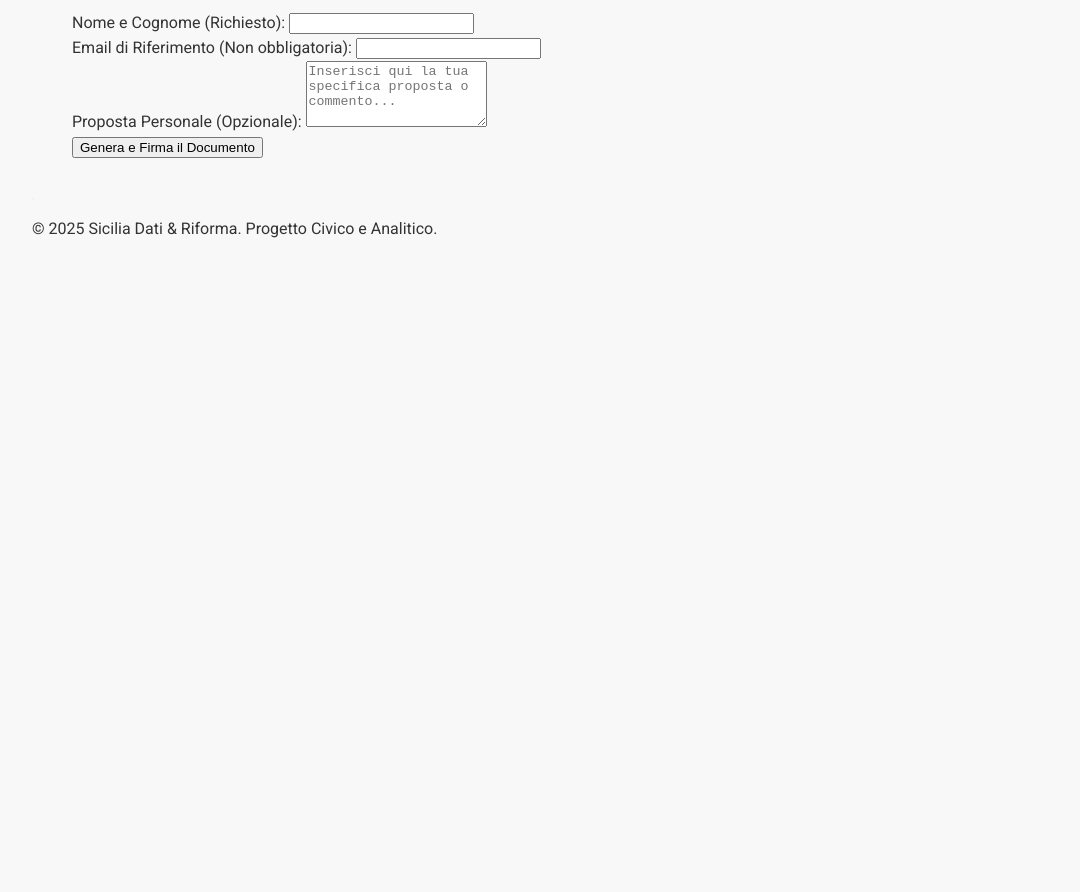
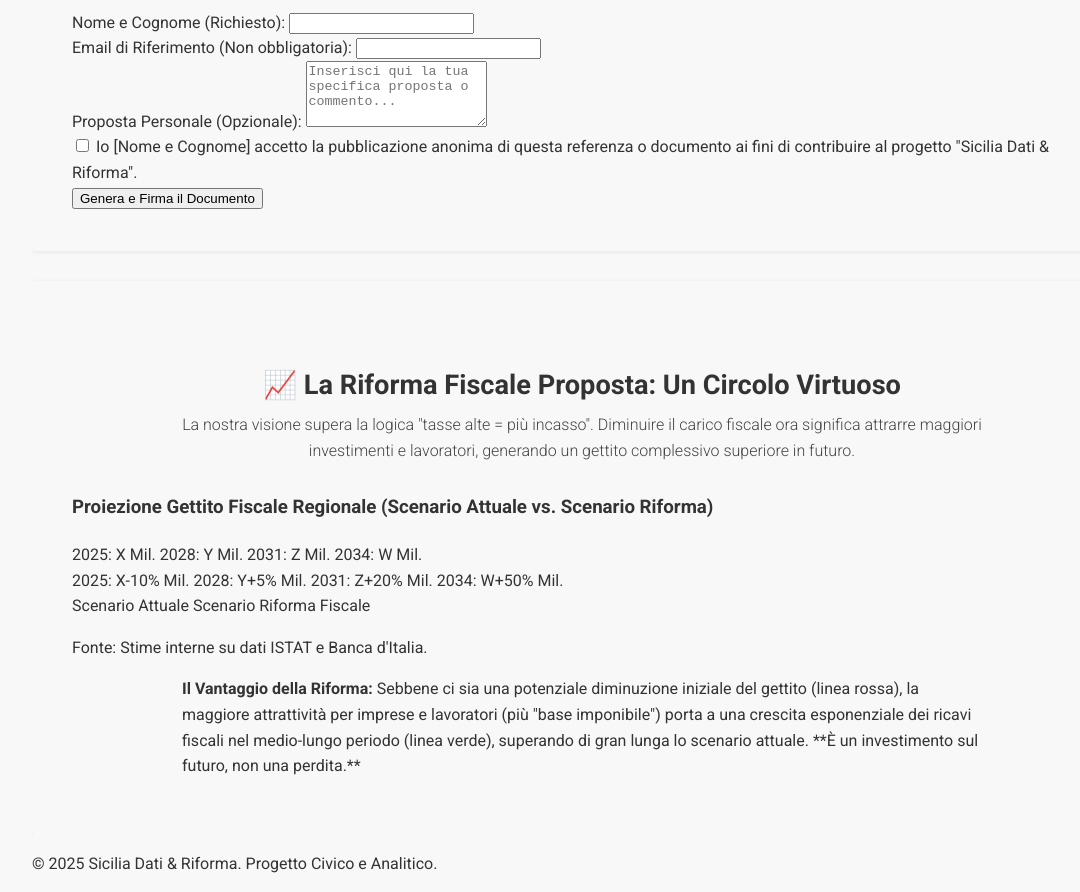
Before and after one commit to dragoncello357/Site, a plain HTML site: page Index.html in a window 1280 px wide. Shown: the part 2560-3452 px from the top of the page, without its empty margins (58-1138 px from the left). Before the commit the page ends 2817 px from the top, so only its background shows below. Drawn offline with nearby package versions, Linux system fonts and the light colour scheme.

Commit message:
Update Index.html

```diff
--- a/Index.html
+++ b/Index.html
@@ -158,36 +158,48 @@
             <textarea id="propostaUtente" rows="4" placeholder="Inserisci qui la tua specifica proposta o commento..."></textarea>
         </div>
 
+        <div class="form-group consent-checkbox">
+            <input type="checkbox" id="consensoPubblicazione" required>
+            <label for="consensoPubblicazione">Io [Nome e Cognome] accetto la pubblicazione anonima di questa referenza o documento ai fini di contribuire al progetto "Sicilia Dati & Riforma".</label>
+        </div>
+
         <button class="cta-link" onclick="generaPDF()">Genera e Firma il Documento</button>
     </div>
 
-        <div id="pdfContent" style="display:none; padding: 20px; font-size: 10px; line-height: 1.5;">
-            <h1 style="text-align: center; color: #007bff; font-size: 16px; margin-bottom: 20px;">Documento di Adesione e Impegno Civico - Sicilia Dati & Riforma</h1>
+    </section>
 
-            <h2 style="font-size: 12px; border-bottom: 1px solid #ccc;">1. Dati del Sostenitore</h2>
-            <p><strong>Nome e Cognome:</strong> <span id="pdfNome"></span></p>
-            <p><strong>Email di Riferimento:</strong> <span id="pdfEmail"></span></p>
+<section id="riforma-fiscale" class="data-section">
+    <h2>📈 La Riforma Fiscale Proposta: Un Circolo Virtuoso</h2>
+    <p class="summary">La nostra visione supera la logica "tasse alte = più incasso". Diminuire il carico fiscale ora significa attrarre maggiori investimenti e lavoratori, generando un gettito complessivo superiore in futuro.</p>
 
-            <h2 style="font-size: 12px; border-bottom: 1px solid #ccc; margin-top: 15px;">2. Informativa sulla Protezione Dati (GDPR)</h2>
-            <p style="text-align: justify;">
-                Il presente documento ha valore di petizione civile e supporto a iniziative politiche di riforma. I dati personali (nome e cognome) sono raccolti e trattati unicamente per attestare l'adesione al manifesto "Sicilia Dati & Riforma" e a supporto delle proposte di riforma strutturale. Il trattamento avviene in conformità con il Regolamento Generale sulla Protezione dei Dati (GDPR - Regolamento UE 2016/679). I dati non saranno ceduti a terzi per finalità commerciali. Il Titolare del Trattamento è il Comitato Promotore del progetto. Il sostenitore ha il diritto di accedere, rettificare o cancellare i propri dati in qualsiasi momento, inviando richiesta all'indirizzo email di riferimento del progetto. Con la firma, si dichiara di aver letto e compreso la presente informativa. Il mancato consenso al trattamento dei dati essenziali (Nome e Cognome) rende nulla l'adesione. Il sostenitore conferma di aver fornito dati veritieri.
-            </p>
+    <div class="data-box blue-accent">
+        <h3>Proiezione Gettito Fiscale Regionale (Scenario Attuale vs. Scenario Riforma)</h3>
+        <div class="chart-container">
 
-            <h2 style="font-size: 12px; border-bottom: 1px solid #ccc; margin-top: 15px;">3. Proposta/Commento del Sostenitore</h2>
-            <div style="background-color: #f0f8ff; padding: 10px; border-left: 3px solid #007bff; min-height: 50px;">
-                <p id="pdfProposta"></p>
+            <div class="simulated-line-chart">
+                <div class="line-data current-scenario">
+                    <span style="left: 0;">2025: X Mil.</span>
+                    <span style="left: 33%;">2028: Y Mil.</span>
+                    <span style="left: 66%;">2031: Z Mil.</span>
+                    <span style="left: 99%;">2034: W Mil.</span>
                 </div>
-
-            <div style="margin-top: 50px; text-align: right;">
-                <div style="width: 250px; border: 1px dashed #333; height: 50px; margin-bottom: 5px; display: inline-block;">
+                <div class="line-data reform-scenario">
+                    <span style="left: 0;">2025: X-10% Mil.</span>
+                    <span style="left: 33%;">2028: Y+5% Mil.</span>
+                    <span style="left: 66%;">2031: Z+20% Mil.</span>
+                    <span style="left: 99%;">2034: W+50% Mil.</span>
                 </div>
-                <p style="margin: 0; padding-right: 50px;">Firma</p>
-                <p style="margin-top: 5px; padding-right: 50px;">_________________________</p>
-                <p style="margin-top: 5px; padding-right: 50px;">(<span id="pdfFirmaNome"></span>)</p>
+                <div class="chart-legend">
+                    <span class="legend-current">Scenario Attuale</span>
+                    <span class="legend-reform">Scenario Riforma Fiscale</span>
                 </div>
             </div>
+        </div>
+        <p class="data-source">Fonte: Stime interne su dati ISTAT e Banca d'Italia.</p>
+        <p class="explanation"><strong>Il Vantaggio della Riforma:</strong> Sebbene ci sia una potenziale diminuzione iniziale del gettito (linea rossa), la maggiore attrattività per imprese e lavoratori (più "base imponibile") porta a una crescita esponenziale dei ricavi fiscali nel medio-lungo periodo (linea verde), superando di gran lunga lo scenario attuale. **È un investimento sul futuro, non una perdita.**</p>
+    </div>
+</section>
 
-    </section>
 
 
     </main>
```
Lines whose indentation alone changed are shown as unchanged.
